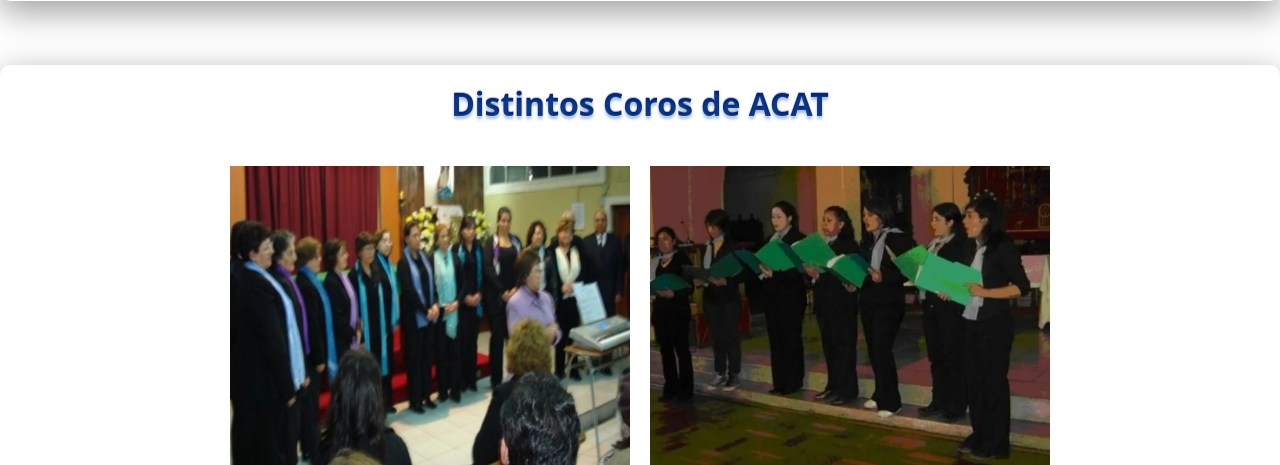
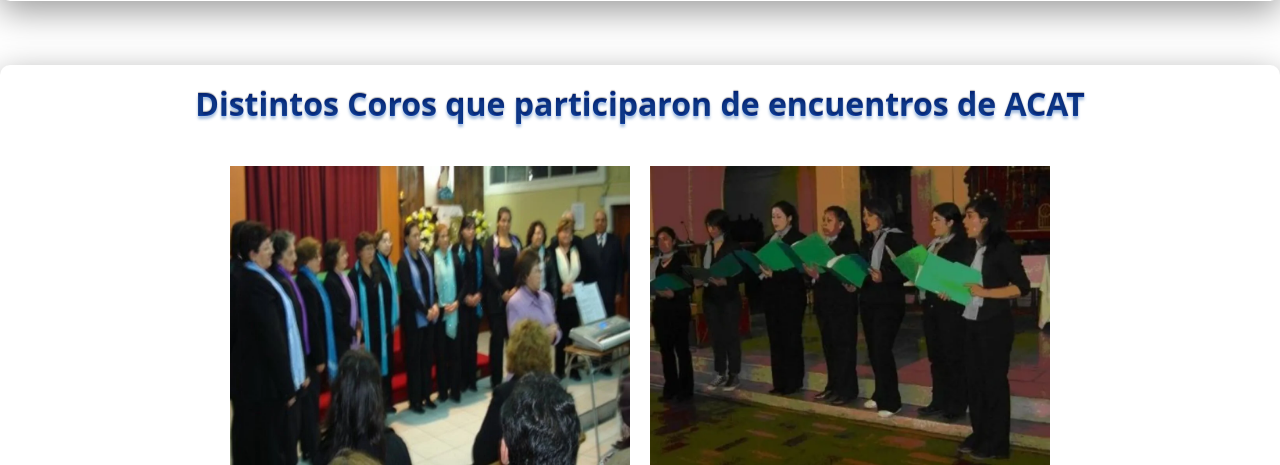
Before and after one commit to Carlinhos2304/acatNuevo, a PHP site: page /Galeria.html in a window 1280 px wide. Shown: the part 1793-2258 px from the top of the page. Run offline with PHP 8.4, Linux system fonts and the light colour scheme.

Commit message:
ultima modificacion galeria

```diff
--- a/ACAT/PagCentroCultural/Galeria.html
+++ b/ACAT/PagCentroCultural/Galeria.html
@@ -78,7 +78,7 @@
         </div>
       </div>
       <div class="container-galeria">
-        <h2 class="text-center-titulos">Distintos Coros de ACAT</h2>
+        <h2 class="text-center-titulos">Distintos Coros que participaron de encuentros de ACAT</h2>
         <div class="lightbox-gallery">
           <div><img src="ImgGaleria/Distintos Coros de ACAT/distintos coros 1.webp" ></div>
           <div><img src="ImgGaleria/Distintos Coros de ACAT/distintos coros 2.webp" ></div>
--- a/ACAT/PagCentroCultural/css/estilo.css
+++ b/ACAT/PagCentroCultural/css/estilo.css
@@ -79,8 +79,7 @@ text-shadow: 0px 3px 3px rgba(30, 92, 173, 0.4),0px -1px 1px rgba(0,0,0,0.3);
     padding: 20px 20px; /* Ajusta el padding según lo que necesites */
     display: flex;
     align-items: center;
-    height: 100px; /* Ajusta la altura según lo que necesites */
-    height: 200px;
+    height: 300px; /* Ajusta la altura según lo que necesites */
     margin-top: 100px;
 }
 
```
